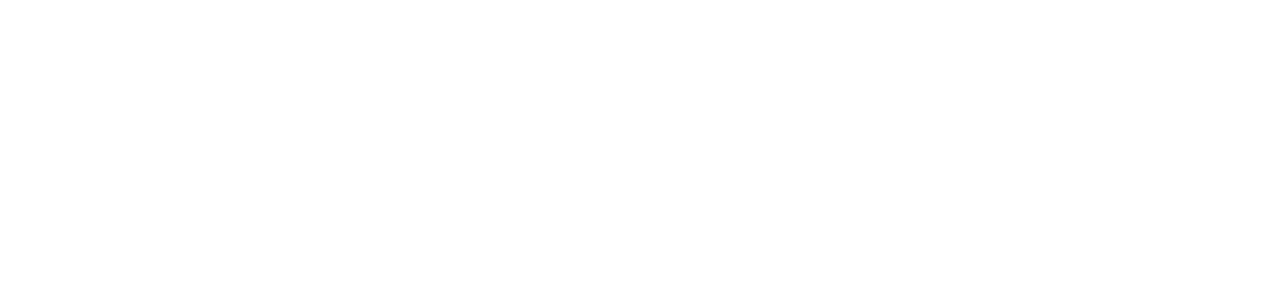
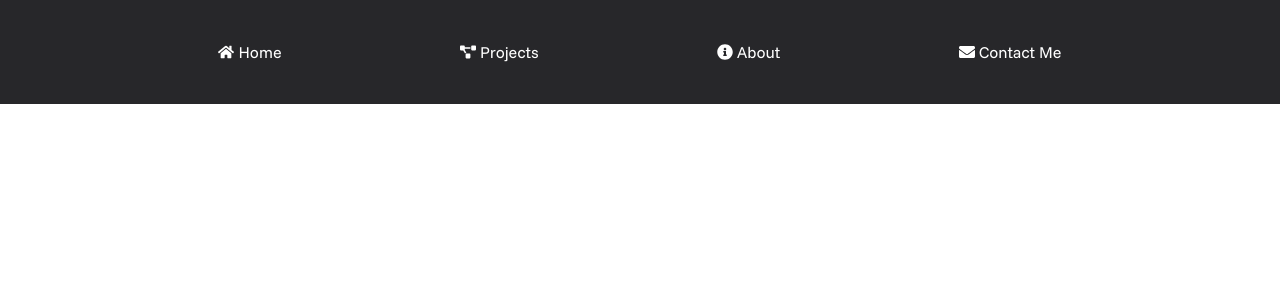
Before and after one commit to rp-bot/pratham_vadhulas_com, a Next.js app: page / in a window 1280 px wide. Shown: the top 300 px of the page. Built offline with nearby package versions, Linux system fonts and the light colour scheme.

Commit message:
updates to the nav bar

```diff
--- a/src/app/components/nav-bar.component.tsx
+++ b/src/app/components/nav-bar.component.tsx
@@ -1,33 +1,64 @@
-import { FaHome, FaProjectDiagram, FaInfoCircle, FaEnvelope } from 'react-icons/fa';
-
+"use client";
+import { FaHome, FaProjectDiagram, FaInfoCircle, FaEnvelope, FaBars, FaTimes } from 'react-icons/fa';
+import { useState } from 'react';
+import Link from 'next/link';
 export function NavBar ()
 {
+	const [ menuOpen, setMenuOpen ] = useState( false );
+
 	return (
-		<header>
 
 
-			<ul>
-				<li>
-					<a href="/">
-						<FaHome /> Home
-					</a>
-				</li>
-				<li>
-					<a href="/projects">
-						<FaProjectDiagram /> Projects
-					</a>
-				</li>
-				<li>
-					<a href="/about">
-						<FaInfoCircle /> About
-					</a>
-				</li>
-				<li>
-					<a href="/contact">
-						<FaEnvelope /> Contact Me
-					</a>
-				</li>
-			</ul>
+		<header className="  flex flex-row items-center justify-evenly w-full ">
+			<div className="md:hidden self-start w-full p-5  ">
+				<button onClick={ () => setMenuOpen( !menuOpen ) } className="text-white bg-gray-500 p-2 rounded">
+					{ menuOpen ? <FaTimes /> : <FaBars /> }
+				</button>
+			</div>
+
+			<nav
+				className={ `fixed top-0 right-0 h-full bg-zinc-800 p-10 w-3/4 transform ${ menuOpen ? 'translate-x-0' : 'translate-x-full'
+					} transition-transform duration-300 ease-in-out md:hidden z-10` }
+			>
+				<div className="flex flex-col space-y-6">
+					<Link href="/" onClick={ () => setMenuOpen( false ) } className="text-white flex items-center space-x-2 hover:text-gray-400">
+						<FaHome /> <span>Home</span>
+					</Link>
+					<Link href="/projects" onClick={ () => setMenuOpen( false ) } className="text-white flex items-center space-x-2 hover:text-gray-400">
+						<FaProjectDiagram /> <span>Projects</span>
+					</Link>
+					<Link href="/about" onClick={ () => setMenuOpen( false ) } className="text-white flex items-center space-x-2 hover:text-gray-400">
+						<FaInfoCircle /> <span>About</span>
+					</Link>
+					<Link href="/contact" onClick={ () => setMenuOpen( false ) } className="text-white flex items-center space-x-2 hover:text-gray-400">
+						<FaEnvelope /> <span>Contact Me</span>
+					</Link>
+				</div>
+			</nav>
+
+			<nav className='md:flex flex-row items-center justify-evenly w-full hidden bg-zinc-800 p-10 '>
+				<div>
+					<Link href="/" className="text-white flex items-center space-x-1 hover:text-gray-400">
+						<FaHome /> <span>Home</span>
+					</Link>
+				</div>
+				<div>
+					<Link href="/projects" className="text-white flex items-center space-x-1 hover:text-gray-400">
+						<FaProjectDiagram /> <span>Projects</span>
+					</Link>
+				</div>
+				<div>
+					<Link href="/about" className="text-white flex items-center space-x-1 hover:text-gray-400">
+						<FaInfoCircle /> <span>About</span>
+					</Link>
+				</div>
+				<div>
+					<Link href="/contact" className="text-white flex items-center space-x-1 hover:text-gray-400">
+						<FaEnvelope /> <span>Contact Me</span>
+					</Link>
+				</div>
+			</nav>
+
 
 		</header>
 	);
--- a/src/app/layout.tsx
+++ b/src/app/layout.tsx
@@ -1,6 +1,7 @@
 import type { Metadata } from "next";
 import localFont from "next/font/local";
 import "./globals.css";
+import { NavBar } from "./components/nav-bar.component";
 
 
 // FunnelSans
@@ -33,6 +34,7 @@
       <body
         className={ `${ funnelSans.variable } ${ jetBrainsMono.variable } antialiased font-sans` }
       >
+        <NavBar />
         { children }
       </body>
     </html>
```
Also changed, not shown: src/app/page.tsx (line endings or trailing spaces).
